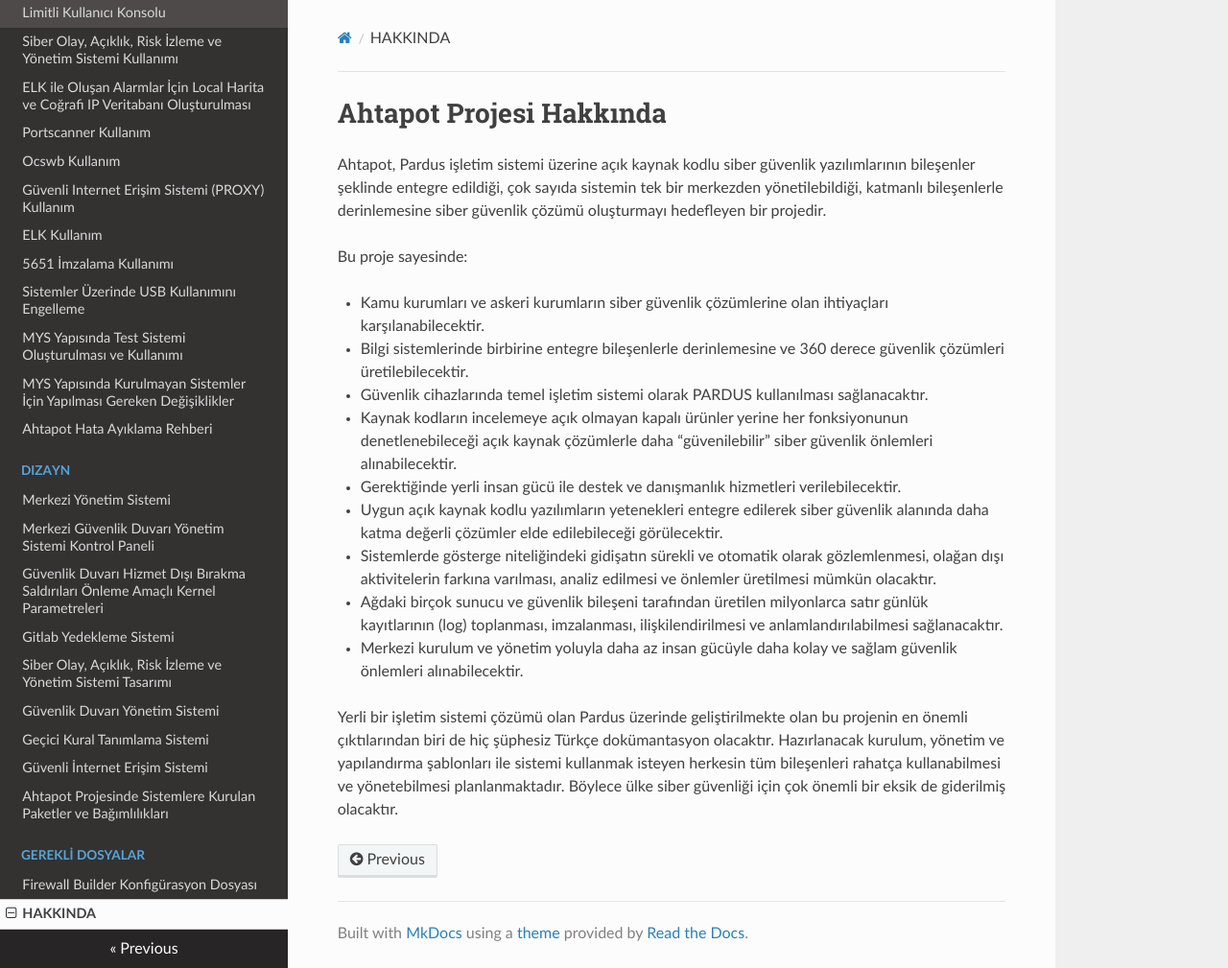
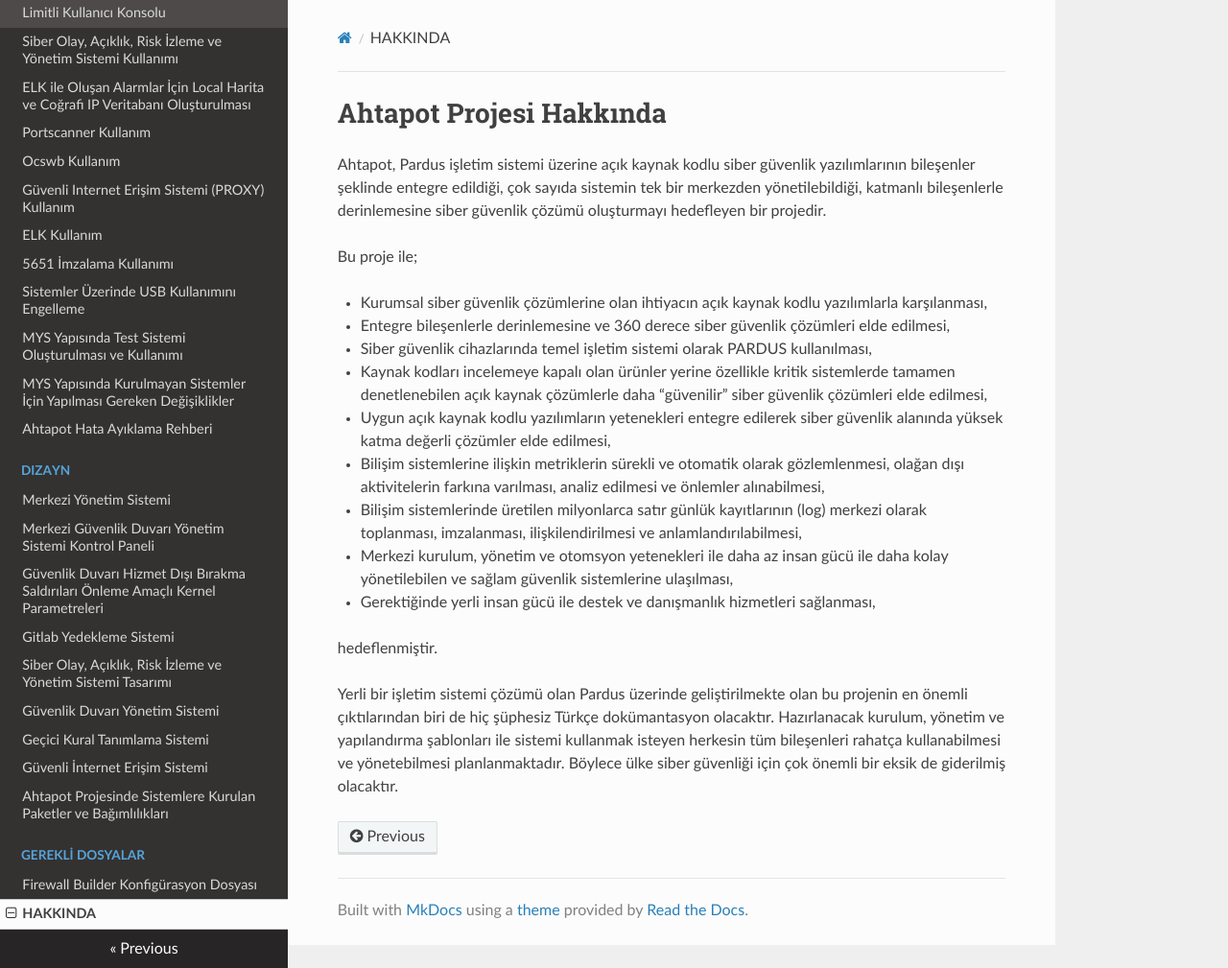
Before and after one commit to Pardus-Ahtapot/Dokumanlar, an MkDocs documentation site: the page built from docs/hakkinda.md, in a window 1280 px wide and 1009 px high. Shown: the whole window at 96% size. Built offline with MkDocs 1.6.1, drawn with Linux system fonts in a browser that asks for light colours; nearby versions of some CDN libraries; old or Windows-style settings are respelled for this version of MkDocs.

Commit message:
Update hakkinda.md

```diff
--- a/docs/hakkinda.md
+++ b/docs/hakkinda.md
@@ -2,16 +2,18 @@
 
 Ahtapot, Pardus işletim sistemi üzerine açık kaynak kodlu siber güvenlik yazılımlarının bileşenler şeklinde entegre edildiği, çok sayıda sistemin tek bir merkezden yönetilebildiği, katmanlı bileşenlerle derinlemesine siber güvenlik çözümü oluşturmayı hedefleyen bir projedir.
 
-Bu proje sayesinde:
+Bu proje ile;
 
-* Kamu kurumları ve askeri kurumların siber güvenlik çözümlerine olan ihtiyaçları karşılanabilecektir.
-* Bilgi sistemlerinde birbirine entegre bileşenlerle derinlemesine ve 360 derece güvenlik çözümleri üretilebilecektir.
-* Güvenlik cihazlarında temel işletim sistemi olarak PARDUS kullanılması sağlanacaktır.
-* Kaynak kodların incelemeye açık olmayan kapalı ürünler yerine her fonksiyonunun denetlenebileceği açık kaynak çözümlerle daha "güvenilebilir" siber güvenlik önlemleri alınabilecektir.
-* Gerektiğinde yerli insan gücü ile destek ve danışmanlık hizmetleri verilebilecektir.
-* Uygun açık kaynak kodlu yazılımların yetenekleri entegre edilerek siber güvenlik alanında daha katma değerli çözümler elde edilebileceği görülecektir.
-* Sistemlerde gösterge niteliğindeki gidişatın sürekli ve otomatik olarak gözlemlenmesi, olağan dışı aktivitelerin farkına varılması, analiz edilmesi ve önlemler üretilmesi mümkün olacaktır.
-* Ağdaki birçok sunucu ve güvenlik bileşeni tarafından üretilen milyonlarca satır günlük kayıtlarının (log) toplanması, imzalanması, ilişkilendirilmesi ve anlamlandırılabilmesi sağlanacaktır.
-* Merkezi kurulum ve yönetim yoluyla daha az insan gücüyle daha kolay ve sağlam güvenlik önlemleri alınabilecektir.
+* Kurumsal siber güvenlik çözümlerine olan ihtiyacın açık kaynak kodlu yazılımlarla karşılanması,
+* Entegre bileşenlerle derinlemesine ve 360 derece siber güvenlik çözümleri elde edilmesi,
+* Siber güvenlik cihazlarında temel işletim sistemi olarak PARDUS kullanılması,
+* Kaynak kodları incelemeye kapalı olan ürünler yerine özellikle kritik sistemlerde tamamen denetlenebilen açık kaynak çözümlerle daha "güvenilir" siber güvenlik çözümleri elde edilmesi,
+* Uygun açık kaynak kodlu yazılımların yetenekleri entegre edilerek siber güvenlik alanında yüksek katma değerli çözümler elde edilmesi,
+* Bilişim sistemlerine ilişkin metriklerin sürekli ve otomatik olarak gözlemlenmesi, olağan dışı aktivitelerin farkına varılması, analiz edilmesi ve önlemler alınabilmesi,
+* Bilişim sistemlerinde üretilen milyonlarca satır günlük kayıtlarının (log) merkezi olarak toplanması, imzalanması, ilişkilendirilmesi ve anlamlandırılabilmesi,
+* Merkezi kurulum, yönetim ve otomsyon yetenekleri ile daha az insan gücü ile daha kolay yönetilebilen ve sağlam güvenlik sistemlerine ulaşılması,
+* Gerektiğinde yerli insan gücü ile destek ve danışmanlık hizmetleri sağlanması,
+
+hedeflenmiştir.
 
 Yerli bir işletim sistemi çözümü olan Pardus üzerinde geliştirilmekte olan bu projenin en önemli çıktılarından biri de hiç şüphesiz Türkçe dokümantasyon olacaktır. Hazırlanacak kurulum, yönetim ve yapılandırma şablonları ile sistemi kullanmak isteyen herkesin tüm bileşenleri rahatça kullanabilmesi ve yönetebilmesi planlanmaktadır. Böylece ülke siber güvenliği için çok önemli bir eksik de giderilmiş olacaktır.
```
